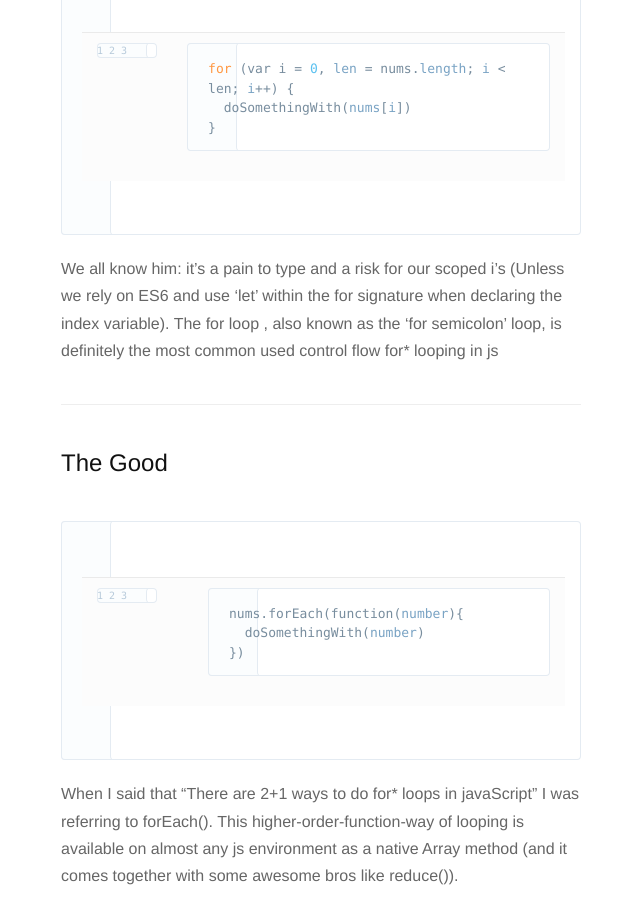
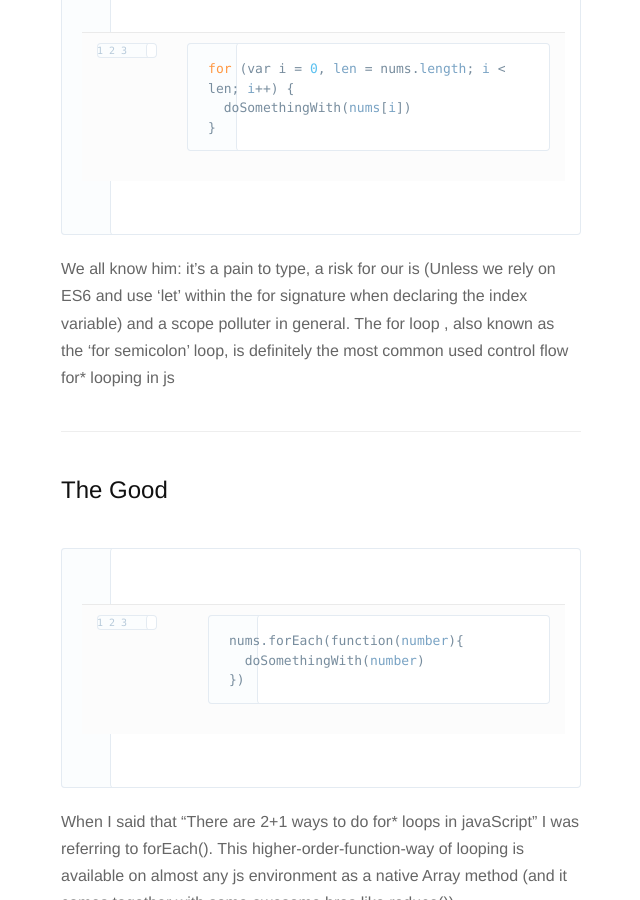
Before and after one commit to nickbalestra/nickbalestra.github.io, a Jekyll site: the page built from _posts/2015-08-08-for-loops-the-bad-the-good-the-ugly.markdown, in a window 1280 px wide and 900 px high, scrolled down 864 px. Shown: the whole window, without its empty margins (319-959 px from the left). Built offline with Jekyll 4.4.1, drawn with Linux system fonts in a browser that asks for light colours; nearby versions of some CDN libraries; Markdown is read by kramdown in place of the engine named in the settings.

Commit message:
small fix

```diff
--- a/_posts/2015-08-08-for-loops-the-bad-the-good-the-ugly.markdown
+++ b/_posts/2015-08-08-for-loops-the-bad-the-good-the-ugly.markdown
@@ -17,7 +17,7 @@ for (var i = 0, len = nums.length; i < len; i++) {
 }
 {% endhighlight %}
 
-We all know him: it's a pain to type and a risk for our scoped i's (Unless we rely on ES6 and use 'let' within the for signature when declaring the index variable). The for loop , also known as the 'for semicolon' loop, is definitely the most common used control flow for* looping in js
+We all know him: it's a pain to type, a risk for our is (Unless we rely on ES6 and use 'let' within the for signature when declaring the index variable) and a scope polluter in general. The for loop , also known as the 'for semicolon' loop, is definitely the most common used control flow for* looping in js
 
 ***
 
```
